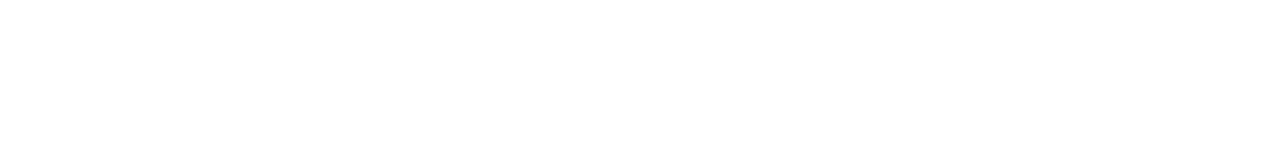
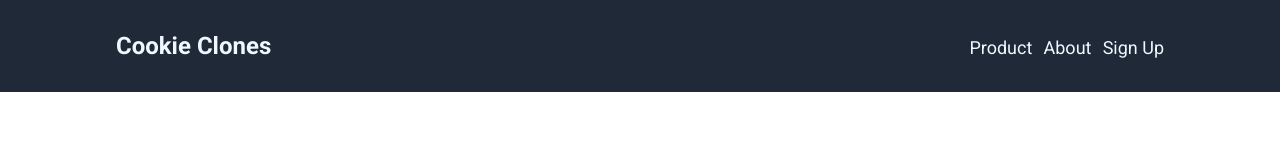
Before and after one commit to lemi-be/Odin-Css-landing-page, a plain HTML site: page index.html in a window 1280 px wide. Drawn offline with Linux system fonts and the light colour scheme.

Commit message:
added header(navigation) to index.html

```diff
--- a/index.html
+++ b/index.html
@@ -13,5 +13,16 @@
       rel="stylesheet"
     />
   </head>
-  <body></body>
+  <body class="roboto-regular">
+    <div class="hero-wrapper">
+      <div class="nav">
+        <ul>
+          <li class="logo roboto-bold">Cookie Clones</li>
+          <li class="product"><a href="#">Product</a></li>
+          <li class="about"><a href="#">About</a></li>
+          <li class="signUp"><a href="#">Sign Up</a></li>
+        </ul>
+      </div>
+    </div>
+  </body>
 </html>
--- a/style.css
+++ b/style.css
@@ -21,3 +21,41 @@
   font-weight: 300;
   font-style: italic;
 }
+
+* {
+  margin: 0%;
+  padding: 0%;
+}
+.hero-wrapper {
+  background-color: #1f2937;
+  padding-inline: 100px;
+}
+a {
+  color: aliceblue;
+  text-decoration: none;
+}
+
+.nav {
+  padding-block: 2rem;
+  width: 100wh;
+  color: aliceblue;
+}
+.nav ul {
+  display: flex;
+  align-items: baseline;
+  list-style-type: none;
+  padding: 0%;
+  margin: 0;
+  color: aliceblue;
+  gap: 0.7rem;
+  padding-inline: 1rem;
+}
+
+li {
+    font-size: 18px;
+}
+
+li.logo {
+  margin-right: auto;
+  font-size: 24px;
+}
```
